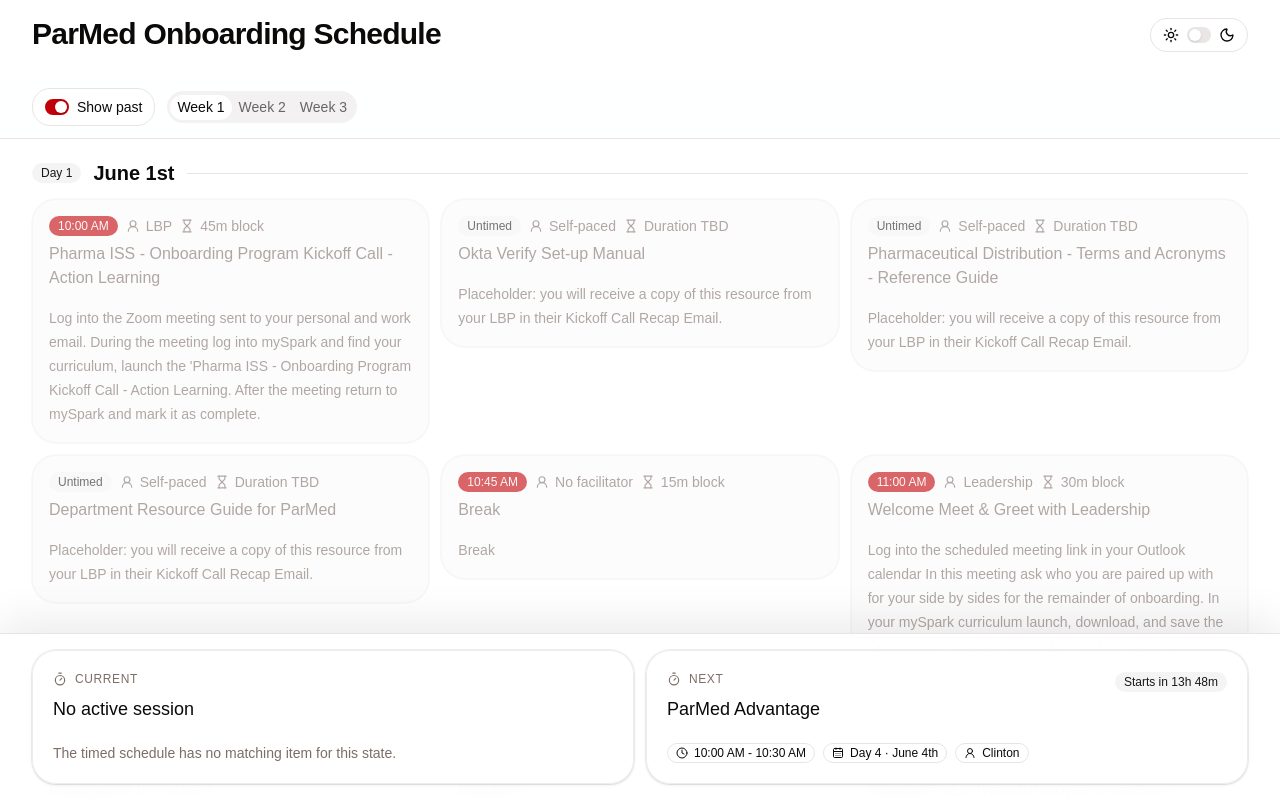
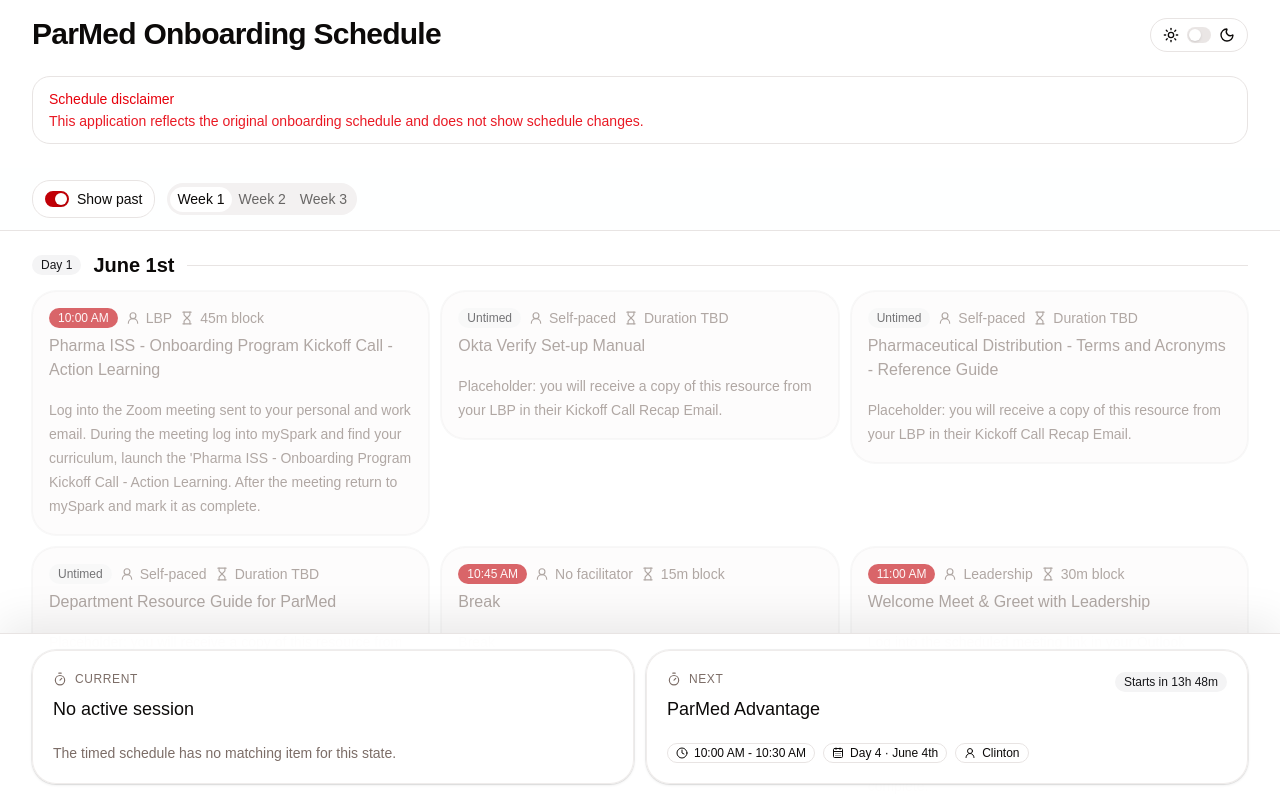
Before and after one commit to edwardma33/onboarding-schedule-viewer, a React (Vite) app: page / in a window 1280 px wide. Shown: the top 800 px of the page. Built offline with nearby package versions, Linux system fonts and the light colour scheme.

Commit message:
Add schedule disclaimer

```diff
--- a/src/App.tsx
+++ b/src/App.tsx
@@ -10,6 +10,11 @@ import {
 } from "lucide-react"
 
 import { Badge } from "@/components/ui/badge"
+import {
+  Alert,
+  AlertDescription,
+  AlertTitle,
+} from "@/components/ui/alert"
 import {
   Card,
   CardAction,
@@ -367,6 +372,14 @@ export function App() {
           </Label>
         </div>
 
+        <Alert variant={"destructive"}>
+          <AlertTitle>Schedule disclaimer</AlertTitle>
+          <AlertDescription>
+            This application reflects the original onboarding schedule and does
+            not show schedule changes.
+          </AlertDescription>
+        </Alert>
+
         <Tabs
           value={activeWeek}
           onValueChange={setActiveWeek}
```
